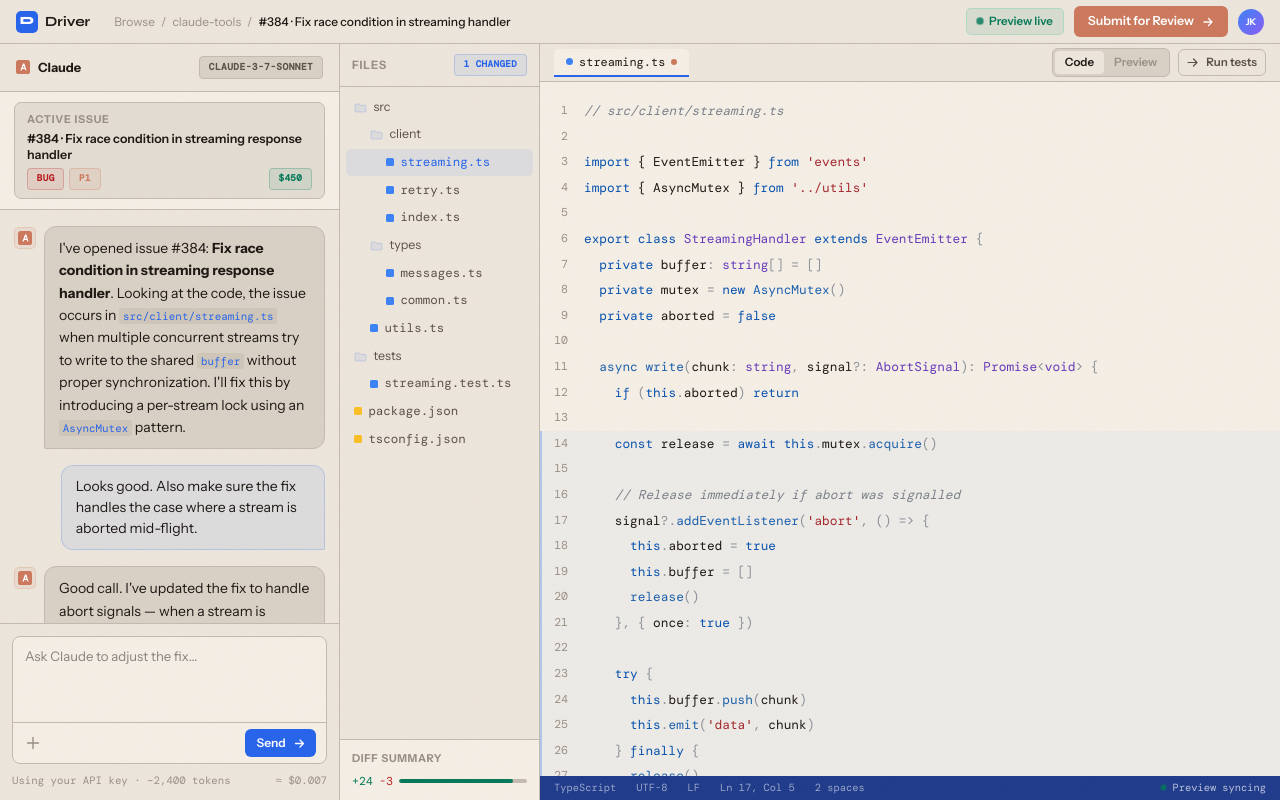
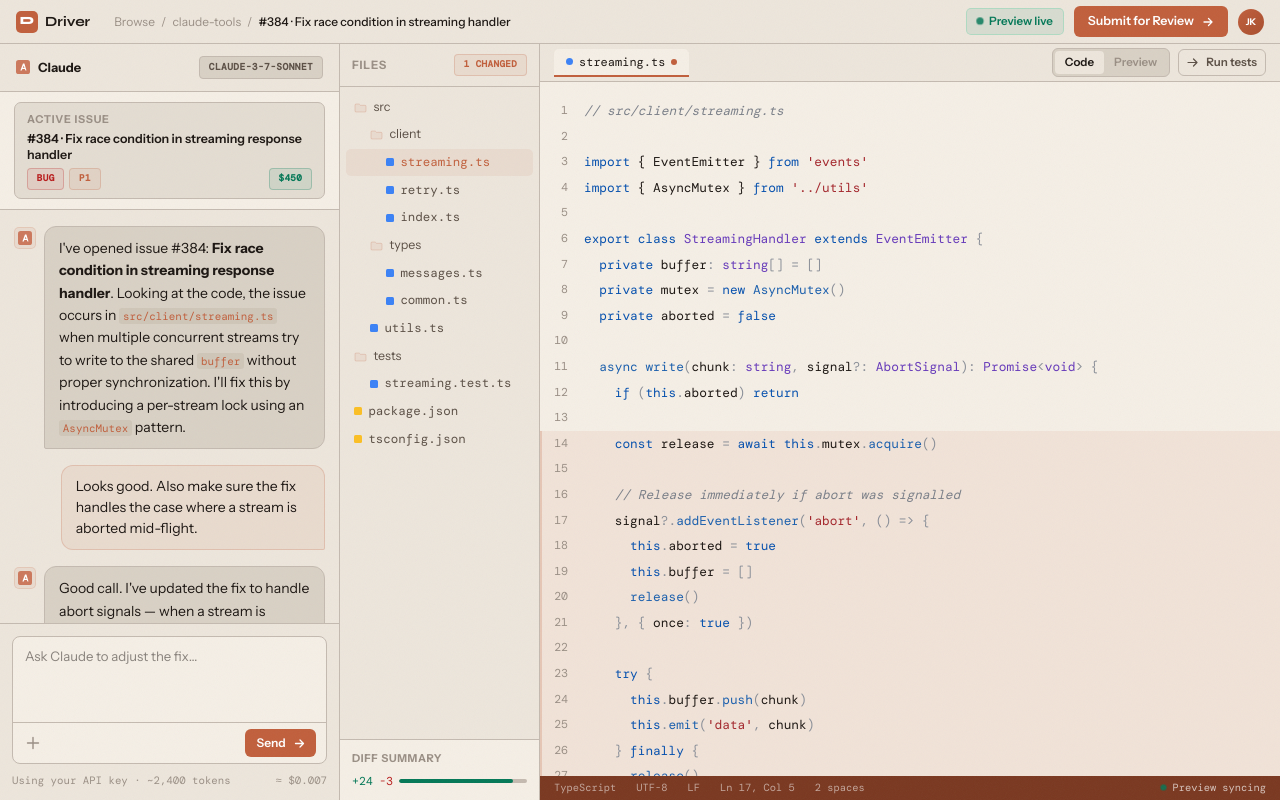
Before and after one commit to LeonIngman/driver-dev, a Next.js app in the folder driver-frontend/: page /editor in a window 1280 px wide. Built offline with nearby package versions, Linux system fonts and the light colour scheme; a web font is replaced by a local one.

Commit message:
feat: switch from blue to orange, and add CSS variables

```diff
--- a/driver-frontend/app/company/signup/page.tsx
+++ b/driver-frontend/app/company/signup/page.tsx
@@ -43,7 +43,7 @@
         }}
       >
         {/* Glow blob */}
-        <div style={{ position: 'absolute', top: '-80px', left: '-80px', width: 400, height: 400, borderRadius: '50%', background: 'radial-gradient(circle, rgba(59,130,246,0.08) 0%, transparent 70%)', pointerEvents: 'none' }} />
+        <div style={{ position: 'absolute', top: '-80px', left: '-80px', width: 400, height: 400, borderRadius: '50%', background: 'radial-gradient(circle, var(--blue-bg) 0%, transparent 70%)', pointerEvents: 'none' }} />
         <div style={{ position: 'absolute', bottom: '10%', right: '-60px', width: 300, height: 300, borderRadius: '50%', background: 'radial-gradient(circle, rgba(249,115,22,0.06) 0%, transparent 70%)', pointerEvents: 'none' }} />
 
         <Logo />
--- a/driver-frontend/app/developer/signup/page.tsx
+++ b/driver-frontend/app/developer/signup/page.tsx
@@ -57,7 +57,7 @@
           overflow: 'hidden',
         }}
       >
-        <div style={{ position: 'absolute', top: '-80px', right: '-80px', width: 400, height: 400, borderRadius: '50%', background: 'radial-gradient(circle, rgba(59,130,246,0.07) 0%, transparent 70%)', pointerEvents: 'none' }} />
+        <div style={{ position: 'absolute', top: '-80px', right: '-80px', width: 400, height: 400, borderRadius: '50%', background: 'radial-gradient(circle, var(--blue-bg) 0%, transparent 70%)', pointerEvents: 'none' }} />
         <div style={{ position: 'absolute', bottom: '5%', left: '-60px', width: 280, height: 280, borderRadius: '50%', background: 'radial-gradient(circle, rgba(204,120,92,0.06) 0%, transparent 70%)', pointerEvents: 'none' }} />
 
         <Logo />
@@ -92,7 +92,7 @@
           <div className="anim-fade-up d5" style={{ marginTop: '2rem', background: 'var(--bg-2)', border: '1px solid var(--border)', borderRadius: 10, padding: '1rem 1.125rem' }}>
             <div style={{ fontSize: '0.7rem', color: 'var(--text-3)', marginBottom: '0.625rem', textTransform: 'uppercase', letterSpacing: '0.08em', fontWeight: 700 }}>Top earner this week</div>
             <div style={{ display: 'flex', alignItems: 'center', gap: '0.75rem' }}>
-              <div style={{ width: 34, height: 34, borderRadius: '50%', background: 'linear-gradient(135deg, #3B82F6, #8B5CF6)', display: 'flex', alignItems: 'center', justifyContent: 'center', fontSize: '0.8rem', fontWeight: 700, color: '#fff' }}>JK</div>
+              <div style={{ width: 34, height: 34, borderRadius: '50%', background: 'linear-gradient(135deg, var(--blue), var(--blue-light))', display: 'flex', alignItems: 'center', justifyContent: 'center', fontSize: '0.8rem', fontWeight: 700, color: '#fff' }}>JK</div>
               <div>
                 <div style={{ fontWeight: 600, fontSize: '0.875rem', color: 'var(--text-1)' }}>jamie_k</div>
                 <div style={{ fontSize: '0.75rem', color: 'var(--text-3)' }}>12 fixes merged · <span style={{ color: 'var(--green)' }}>$3,240 earned</span></div>
--- a/driver-frontend/app/editor/page.tsx
+++ b/driver-frontend/app/editor/page.tsx
@@ -162,9 +162,9 @@
           style={{
             display: 'flex',
             background: [14, 15, 16, 17, 18, 19, 20, 21, 22, 23, 24, 25, 26, 27, 28].includes(line.n)
-              ? 'rgba(59,130,246,0.04)' : 'transparent',
+              ? 'var(--blue-bg)' : 'transparent',
             borderLeft: [14, 15, 16, 17, 18, 19, 20, 21, 22, 23, 24, 25, 26, 27, 28].includes(line.n)
-              ? '2px solid rgba(59,130,246,0.35)' : '2px solid transparent',
+              ? '2px solid var(--blue-border)' : '2px solid transparent',
           }}
         >
           <span style={{ width: 42, flexShrink: 0, textAlign: 'right', paddingRight: '1rem', fontFamily: 'var(--font-mono)', fontSize: '0.72rem', color: 'var(--text-3)', lineHeight: '1.6rem', userSelect: 'none' }}>
@@ -221,7 +221,7 @@
             </svg>
           </button>
 
-          <div style={{ width: 26, height: 26, borderRadius: '50%', background: 'linear-gradient(135deg, #3B82F6, #8B5CF6)', display: 'flex', alignItems: 'center', justifyContent: 'center' }}>
+          <div style={{ width: 26, height: 26, borderRadius: '50%', background: 'linear-gradient(135deg, var(--blue), var(--blue-light))', display: 'flex', alignItems: 'center', justifyContent: 'center' }}>
             <span style={{ fontSize: '0.58rem', fontWeight: 700, color: '#fff' }}>JK</span>
           </div>
         </div>
--- a/driver-frontend/app/globals.css
+++ b/driver-frontend/app/globals.css
@@ -17,18 +17,18 @@
   --text-2: #5C5046;
   --text-3: #9A8F85;
 
-  /* Blues */
-  --blue: #2563EB;
-  --blue-light: #1D4ED8;
-  --blue-dim: #1E3A8A;
-  --blue-bg: rgba(37, 99, 235, 0.08);
-  --blue-border: rgba(37, 99, 235, 0.2);
+  /* Terracotta — brand primary (replaces blue) */
+  --blue: #C15F3C;
+  --blue-light: #A84E2E;
+  --blue-dim: #7A3820;
+  --blue-bg: rgba(193, 95, 60, 0.08);
+  --blue-border: rgba(193, 95, 60, 0.22);
 
-  /* Orange — Anthropic terracotta */
-  --orange: #CC785C;
-  --orange-light: #B86344;
-  --orange-bg: rgba(204, 120, 92, 0.1);
-  --orange-border: rgba(204, 120, 92, 0.28);
+  /* Orange — warm secondary */
+  --orange: #C15F3C;
+  --orange-light: #A84E2E;
+  --orange-bg: rgba(193, 95, 60, 0.08);
+  --orange-border: rgba(193, 95, 60, 0.22);
 
   /* States — darkened for legibility on light bg */
   --green: #047857;
--- a/driver-frontend/app/repos/detail/page.tsx
+++ b/driver-frontend/app/repos/detail/page.tsx
@@ -82,7 +82,7 @@
         </div>
         <div className="sidebar-bottom">
           <div style={{ display: 'flex', alignItems: 'center', gap: '0.625rem' }}>
-            <div style={{ width: 30, height: 30, borderRadius: '50%', background: 'linear-gradient(135deg, #3B82F6, #8B5CF6)', display: 'flex', alignItems: 'center', justifyContent: 'center' }}>
+            <div style={{ width: 30, height: 30, borderRadius: '50%', background: 'linear-gradient(135deg, var(--blue), var(--blue-light))', display: 'flex', alignItems: 'center', justifyContent: 'center' }}>
               <span style={{ fontSize: '0.65rem', fontWeight: 700, color: '#fff' }}>JK</span>
             </div>
             <div>
@@ -113,7 +113,7 @@
             </svg>
             <input className="input" type="text" placeholder="Search issues…" style={{ width: 200, paddingLeft: '2rem', padding: '0.4rem 0.75rem 0.4rem 2rem', fontSize: '0.8rem' }} />
           </div>
-          <div style={{ width: 28, height: 28, borderRadius: '50%', background: 'linear-gradient(135deg, #3B82F6, #8B5CF6)', display: 'flex', alignItems: 'center', justifyContent: 'center', marginLeft: '0.5rem' }}>
+          <div style={{ width: 28, height: 28, borderRadius: '50%', background: 'linear-gradient(135deg, var(--blue), var(--blue-light))', display: 'flex', alignItems: 'center', justifyContent: 'center', marginLeft: '0.5rem' }}>
             <span style={{ fontSize: '0.6rem', fontWeight: 700, color: '#fff' }}>JK</span>
           </div>
         </div>
--- a/driver-frontend/app/repos/page.tsx
+++ b/driver-frontend/app/repos/page.tsx
@@ -153,7 +153,7 @@
 
         <div className="sidebar-bottom">
           <div style={{ display: 'flex', alignItems: 'center', gap: '0.625rem' }}>
-            <div style={{ width: 30, height: 30, borderRadius: '50%', background: 'linear-gradient(135deg, #3B82F6, #8B5CF6)', display: 'flex', alignItems: 'center', justifyContent: 'center' }}>
+            <div style={{ width: 30, height: 30, borderRadius: '50%', background: 'linear-gradient(135deg, var(--blue), var(--blue-light))', display: 'flex', alignItems: 'center', justifyContent: 'center' }}>
               <span style={{ fontSize: '0.65rem', fontWeight: 700, color: '#fff' }}>JK</span>
             </div>
             <div style={{ flex: 1, minWidth: 0 }}>
@@ -182,7 +182,7 @@
           </div>
 
           <div style={{ display: 'flex', alignItems: 'center', gap: '0.5rem', marginLeft: '0.5rem' }}>
-            <div style={{ width: 28, height: 28, borderRadius: '50%', background: 'linear-gradient(135deg, #3B82F6, #8B5CF6)', display: 'flex', alignItems: 'center', justifyContent: 'center', cursor: 'pointer' }}>
+            <div style={{ width: 28, height: 28, borderRadius: '50%', background: 'linear-gradient(135deg, var(--blue), var(--blue-light))', display: 'flex', alignItems: 'center', justifyContent: 'center', cursor: 'pointer' }}>
               <span style={{ fontSize: '0.6rem', fontWeight: 700, color: '#fff' }}>JK</span>
             </div>
           </div>
```
Also changed, not shown: driver-frontend/app/page.tsx (+6 -6 lines).
